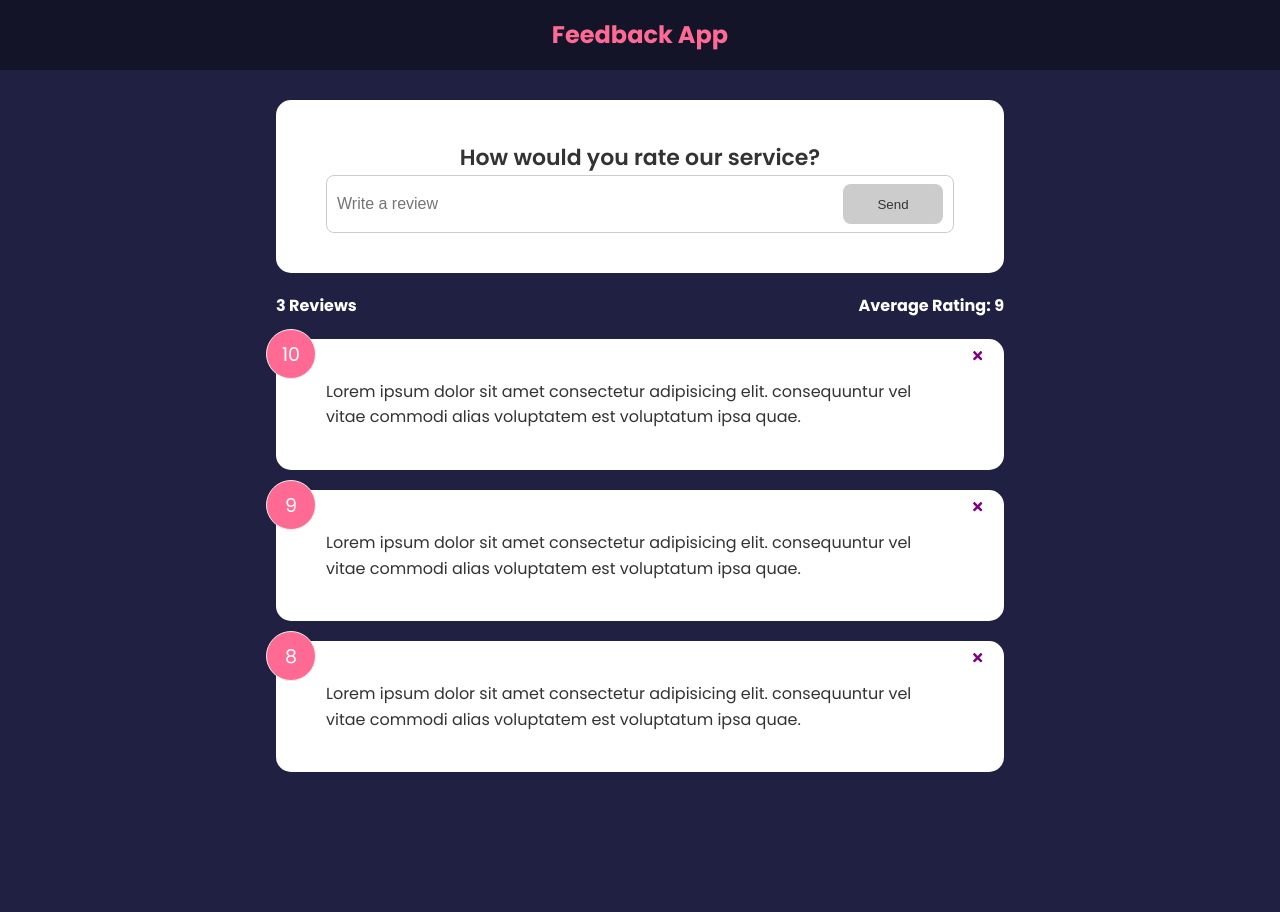
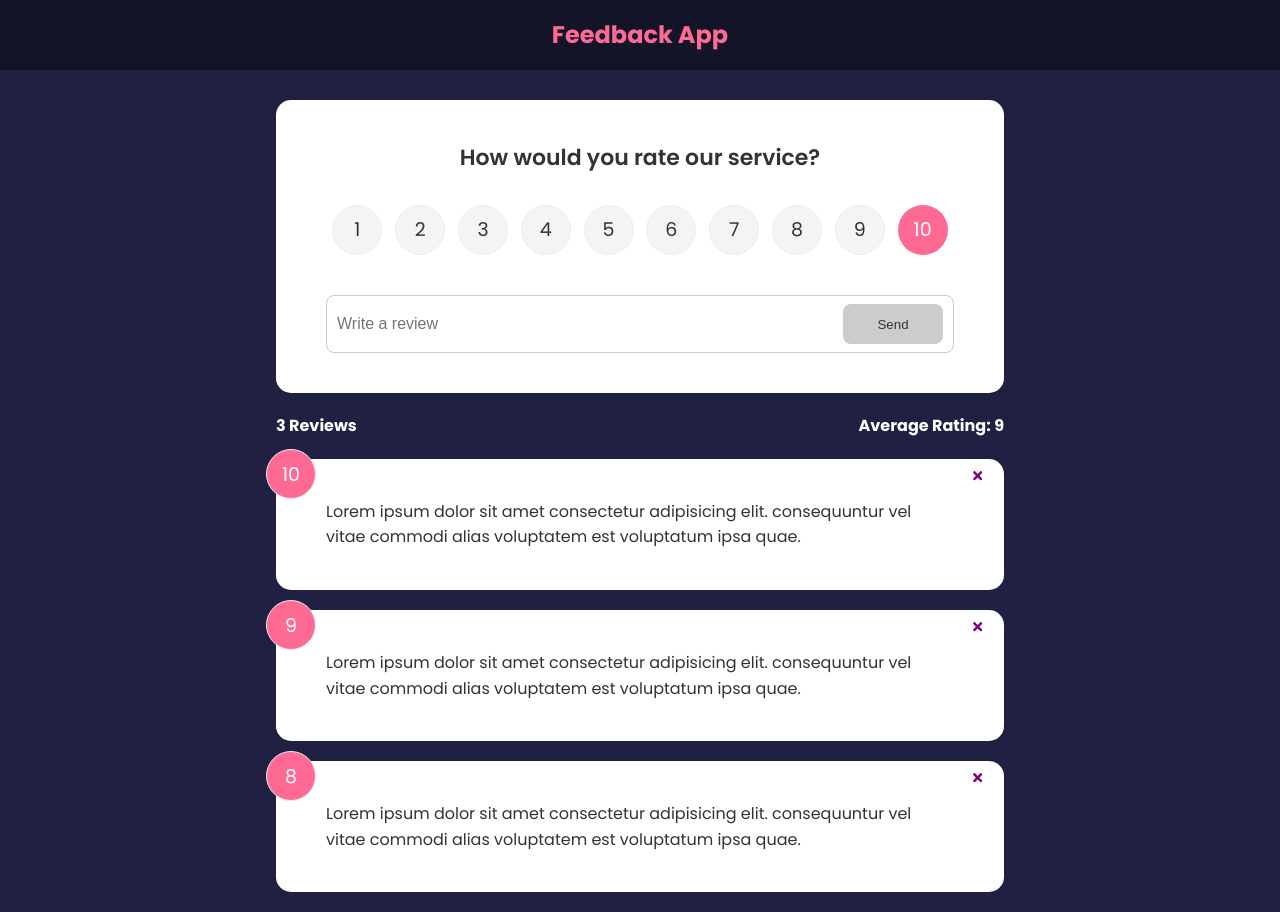
Before and after one commit to mukultotla/feedback-app, a React (Create React App) app: page / in a window 1280 px wide. Before the commit the page ends 800 px from the top, so only its background shows below. Built offline with nearby package versions, Linux system fonts and the light colour scheme; the HTML template or start-up script is replaced by a standard one.

Commit message:
Added Feedback and Rating

```diff
--- a/src/App.js
+++ b/src/App.js
@@ -1,4 +1,5 @@
 import { useState } from "react";
+import { v4 as uuidv4 } from 'uuid'
 import Header from "./components/Header";
 import FeedbackList from "./components/FeedbackList";
 import FeedbackData from "./data/FeedbackData";
@@ -6,16 +7,24 @@
 import FeedbackForm from "./components/FeedbackForm";
 function App() {
   const [feedback, setFeedback] = useState(FeedbackData)
+
   const deleteFeedback = (id) => {
     if(window.confirm('Are you sure you want to delete?')){
       setFeedback(feedback.filter((item) => item.id !== id))
     }
   }
+
+  const addFeedback = (newFeedback) => {
+   newFeedback.id = uuidv4()
+  //  console.log(newFeedback)
+   setFeedback([...feedback, newFeedback])
+  }
+
   return (
     <>
       <Header />
       <div className='container'>
-        <FeedbackForm/>
+        <FeedbackForm handleAdd = {addFeedback}/>
         <FeedbackStats feedback={feedback}/>
         <FeedbackList feedback={feedback} handleDelete={deleteFeedback}/>
       </div>
--- a/src/components/FeedbackForm.jsx
+++ b/src/components/FeedbackForm.jsx
@@ -1,10 +1,13 @@
 import { useState } from "react"
 import Card from "./shared/Card"
 import Button from "./shared/Button"
-function FeedbackForm() {
+import Rating from "./Rating"
+function FeedbackForm({handleAdd}) {
+  const[msg, setMsg] = useState('')
   const[text, setText] = useState('')
+  const [rating, setRating] = useState(10)
   const [btnDisabled, setBtnDisabled] = useState(true)
-  const[msg, setMsg] = useState('')
+
   const handleTextChange = (e) => {
     if(text === ''){
         setBtnDisabled(true)
@@ -20,11 +23,22 @@
     }
     setText(e.target.value)
   }
+  const handleSubmit = (e) => {
+    e.preventDefault()
+    if(text.trim().length > 9){
+        const newFeedback = {
+            text: text,
+            rating: rating
+        }
+        handleAdd(newFeedback)
+        setText('')
+    }
+  }
   return (
     <Card>
-        <form>
+        <form onSubmit={handleSubmit}>
             <h2>How would you rate our service?</h2>
-            { /* rating select component */}
+            <Rating select={(rating) => setRating(rating)} />
             <div className="input-group">
                 <input onChange={handleTextChange} type="text" placeholder="Write a review" value={text} />
                 <Button type="submit" isDisabled={btnDisabled}>Send</Button>
--- /dev/null
+++ b/src/components/Rating.jsx
@@ -0,0 +1,55 @@
+import { useState } from 'react'
+
+function Rating({select}) {
+  const [selected, setSelected] = useState(10)
+  const handleChange = (e) => {
+    setSelected(+e.currentTarget.value)
+    select(+e.currentTarget.value)
+  }
+  return (
+    <ul className='rating'>
+        <li>
+            <input type='radio' id='num1' name='rating' value='1' onChange={handleChange} checked={selected === 1} />
+            <label htmlFor='num1'>1</label>
+        </li>
+        <li>
+            <input type='radio' id='num2' name='rating' value='2' onChange={handleChange} checked={selected === 2} />
+            <label htmlFor='num2'>2</label>
+        </li>
+        <li>
+            <input type='radio' id='num3' name='rating' value='3' onChange={handleChange} checked={selected === 3} />
+            <label htmlFor='num3'>3</label>
+        </li>
+        <li>
+            <input type='radio' id='num4' name='rating' value='4' onChange={handleChange} checked={selected === 4} />
+            <label htmlFor='num4'>4</label>
+        </li>
+        <li>
+            <input type='radio' id='num5' name='rating' value='5' onChange={handleChange} checked={selected === 5} />
+            <label htmlFor='num5'>5</label>
+        </li>
+        <li>
+            <input type='radio' id='num6' name='rating' value='6' onChange={handleChange} checked={selected === 6} />
+            <label htmlFor='num6'>6</label>
+        </li>
+        <li>
+            <input type='radio' id='num7' name='rating' value='7' onChange={handleChange} checked={selected === 7} />
+            <label htmlFor='num7'>7</label>
+        </li>
+        <li>
+            <input type='radio' id='num8' name='rating' value='8' onChange={handleChange} checked={selected === 8} />
+            <label htmlFor='num8'>8</label>
+        </li>
+        <li>
+            <input type='radio' id='num9' name='rating' value='9' onChange={handleChange} checked={selected === 9} />
+            <label htmlFor='num9'>9</label>
+        </li>
+        <li>
+            <input type='radio' id='num10' name='rating' value='10' onChange={handleChange} checked={selected === 10} />
+            <label htmlFor='num10'>10</label>
+        </li>
+    </ul>
+  )
+}
+
+export default Rating
```
